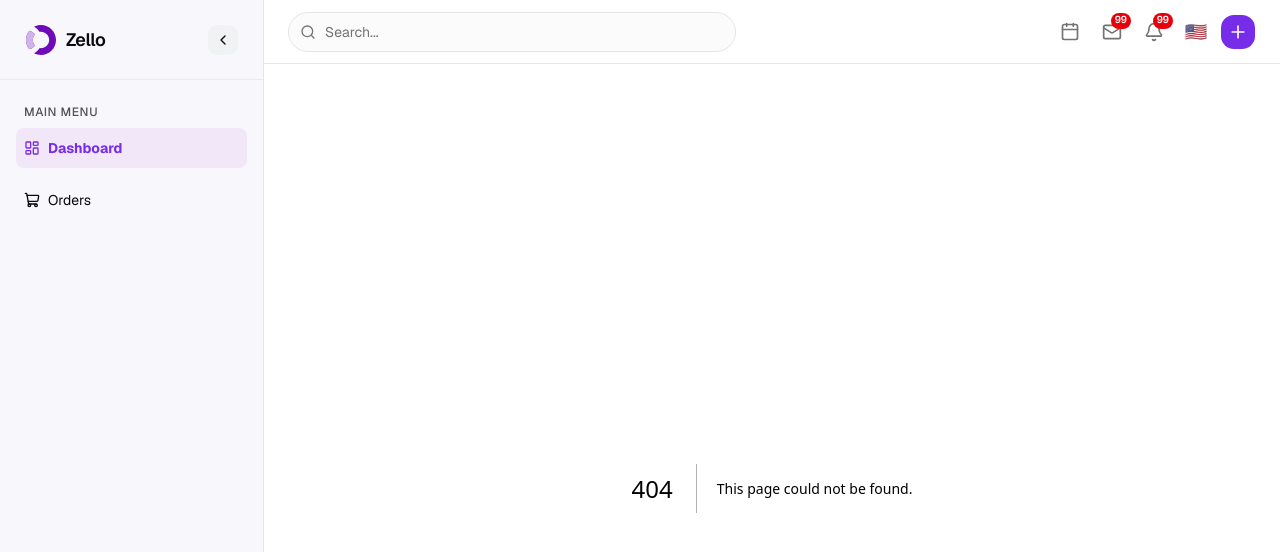
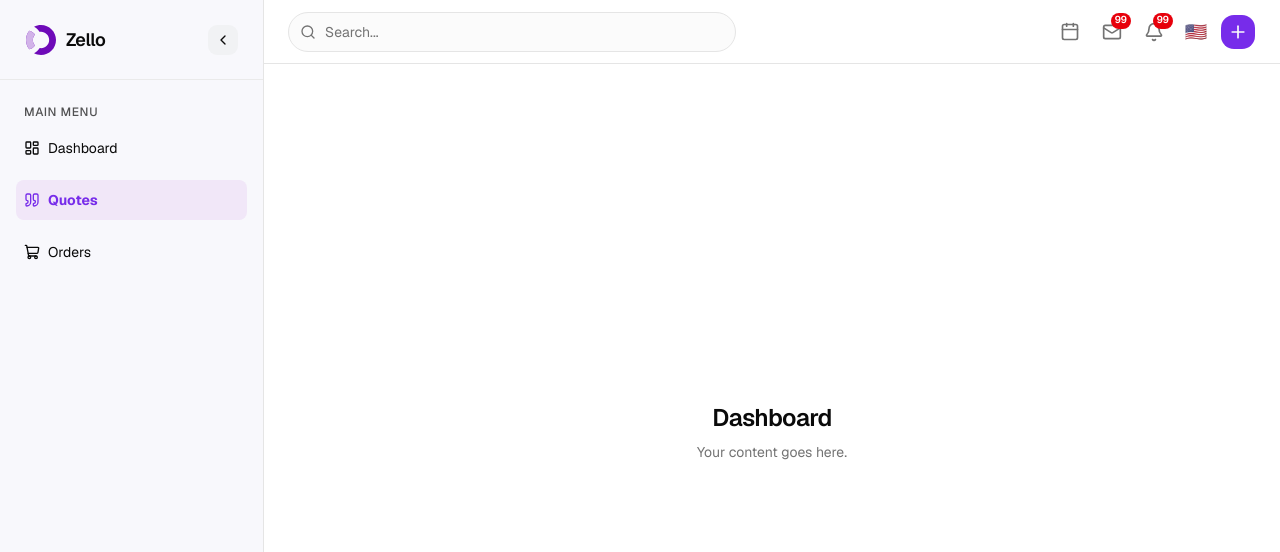
Before and after one commit to sithu05/heyhey-moon, a Next.js app in the folder apps/admin-portal/: page /quotes in a window 1280 px wide. Before the commit this address had no page. Shown: the top 552 px of the page. Built offline with nearby package versions, Linux system fonts and the light colour scheme.

Commit message:
chore: menu with toolips

```diff
--- a/apps/admin-portal/src/app/layout.tsx
+++ b/apps/admin-portal/src/app/layout.tsx
@@ -4,6 +4,7 @@ import type { Metadata } from "next";
 
 import { Toaster } from "@/shared/components/sonner";
 import { AppShell } from "@/shared/components/ui/app-shell";
+import { TooltipProvider } from "@repo/ui/components/ui/tooltip";
 
 export const metadata: Metadata = {
   title: "Zello Admin",
@@ -20,7 +21,9 @@ export default function RootLayout({
       <body className={GeistSans.className}>
         <Toaster />
 
-        <AppShell>{children}</AppShell>
+        <TooltipProvider>
+          <AppShell>{children}</AppShell>
+        </TooltipProvider>
       </body>
     </html>
   );
--- /dev/null
+++ b/apps/admin-portal/src/app/quotes/page.tsx
@@ -0,0 +1,10 @@
+export default function Page() {
+  return (
+    <div className="flex h-full min-h-[60vh] flex-col items-center justify-center text-center">
+      <h1 className="text-2xl font-semibold tracking-tight">Dashboard</h1>
+      <p className="mt-2 text-sm text-muted-foreground">
+        Your content goes here.
+      </p>
+    </div>
+  );
+}
--- a/apps/admin-portal/src/shared/components/ui/app-sidebar.tsx
+++ b/apps/admin-portal/src/shared/components/ui/app-sidebar.tsx
@@ -1,8 +1,9 @@
 "use client";
 
-import { LayoutDashboardIcon, ShoppingCartIcon } from "lucide-react";
+import { LayoutDashboardIcon, QuoteIcon, ShoppingCartIcon } from "lucide-react";
 import Image from "next/image";
 import Link from "next/link";
+import { usePathname } from "next/navigation";
 import { ComponentProps } from "react";
 
 import {
@@ -21,6 +22,8 @@ import {
 import { SidebarToggler } from "./sidebar-toggler";
 
 export function AppSidebar({ ...props }: ComponentProps<typeof Sidebar>) {
+  const pathname = usePathname();
+
   return (
     <Sidebar collapsible="icon" {...props}>
       <SidebarHeader className="px-6 border-b border-sidebar-border h-20 flex justify-center group-data-[state=collapsed]:px-4">
@@ -52,7 +55,7 @@ export function AppSidebar({ ...props }: ComponentProps<typeof Sidebar>) {
           <SidebarGroupContent>
             <SidebarMenu className="space-y-3">
               <SidebarMenuItem>
-                <SidebarMenuButton asChild isActive>
+                <SidebarMenuButton asChild tooltip="Dashboard">
                   <Link href="/">
                     <LayoutDashboardIcon />
                     <span>Dashboard</span>
@@ -60,7 +63,19 @@ export function AppSidebar({ ...props }: ComponentProps<typeof Sidebar>) {
                 </SidebarMenuButton>
               </SidebarMenuItem>
               <SidebarMenuItem>
-                <SidebarMenuButton asChild>
+                <SidebarMenuButton
+                  asChild
+                  isActive={pathname.startsWith("/quotes")}
+                  tooltip="Quotes"
+                >
+                  <Link href="/quotes">
+                    <QuoteIcon />
+                    <span>Quotes</span>
+                  </Link>
+                </SidebarMenuButton>
+              </SidebarMenuItem>
+              <SidebarMenuItem>
+                <SidebarMenuButton asChild tooltip="Orders">
                   <Link href="#">
                     <ShoppingCartIcon />
                     <span>Orders</span>
```
